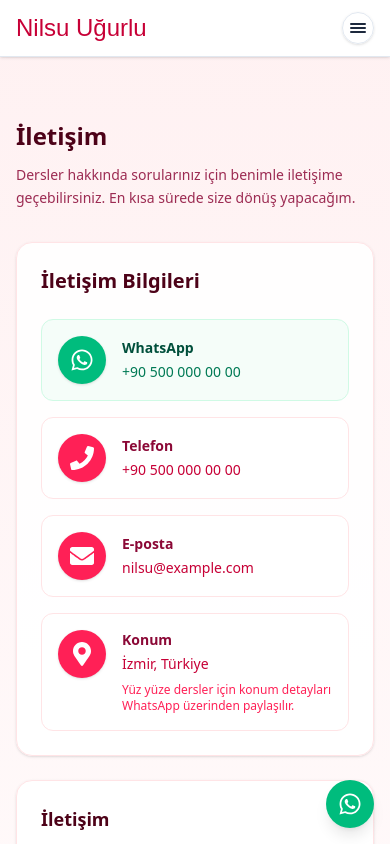
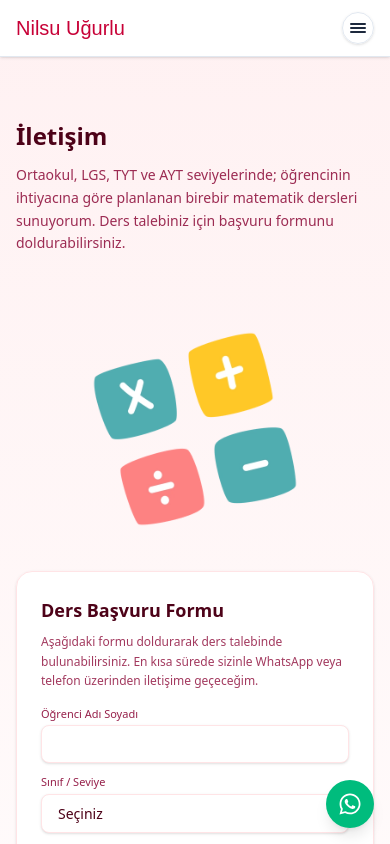
Before and after one commit to tegemenozyurek/nilsumat, a Next.js app: page /iletisim in a window 390 px wide. Shown: the top 844 px of the page. Built offline with nearby package versions, Linux system fonts and the light colour scheme; a web font is replaced by a local one.

Commit message:
Refactor DerslerPage to implement a redirect to the IletisimPage. Updated IletisimPage layout for improved clarity and responsiveness, including the addition of an image illustration and restructuring of the contact information section.

```diff
--- a/app/dersler/page.tsx
+++ b/app/dersler/page.tsx
@@ -1,57 +1,6 @@
-"use client";
+import { redirect } from "next/navigation";
 
-import Image from "next/image";
-import { Header } from "@/components/Header";
-import { LessonApplicationForm } from "@/components/LessonApplicationForm";
-import { FaWhatsapp } from "react-icons/fa";
-import iconsIllustration from "../icons.webp";
-
-export default function DerslerPage() {
-  return (
-    <>
-      <Header />
-      <main className="min-h-screen bg-gradient-to-b from-rose-50 to-white pb-16 pt-20">
-        <section className="mx-auto mt-10 max-w-6xl px-4 md:mt-14 md:px-8">
-          <div className="grid gap-8 lg:grid-cols-2 lg:items-start lg:gap-10">
-            <div className="lg:pr-4">
-              <h1 className="text-2xl font-semibold text-rose-950 md:text-3xl">
-                Dersler
-              </h1>
-              <p className="mt-3 text-sm leading-relaxed text-rose-900/85 md:text-base">
-                Ortaokul, LGS, TYT ve AYT seviyelerinde; öğrencinin ihtiyacına
-                göre planlanan birebir matematik dersleri sunuyorum. Ders
-                talebiniz için başvuru formunu doldurabilirsiniz.
-              </p>
-              <div className="mx-auto mt-16 w-full max-w-[220px] sm:mt-20 sm:max-w-[260px]">
-                <Image
-                  src={iconsIllustration}
-                  alt="Matematik dersleri görseli"
-                  className="h-auto w-full"
-                  sizes="(max-width: 640px) 220px, 260px"
-                />
-              </div>
-            </div>
-            <LessonApplicationForm />
-          </div>
-        </section>
-
-        {/* Sabit WhatsApp butonu */}
-        <a
-          href="https://wa.me/905000000000"
-          target="_blank"
-          rel="noreferrer"
-          aria-label="WhatsApp üzerinden mesaj gönder"
-          className="fixed bottom-4 right-4 z-40 flex h-12 w-12 items-center justify-center rounded-full bg-emerald-500 text-white shadow-lg transition hover:bg-emerald-600 md:bottom-6 md:right-6"
-        >
-          <FaWhatsapp className="h-6 w-6" />
-        </a>
-      </main>
-
-      <footer className="border-t border-slate-200 bg-white/95">
-        <div className="mx-auto flex max-w-6xl items-center justify-center px-4 py-4 text-[11px] text-slate-600 md:px-8">
-          © 2026 Nilsu Uğurlu • Matematik Öğretmeni
-        </div>
-      </footer>
-    </>
-  );
+/** Eski adres; kalıcı yönlendirme */
+export default function DerslerRedirectPage() {
+  redirect("/iletisim");
 }
--- a/app/iletisim/page.tsx
+++ b/app/iletisim/page.tsx
@@ -1,116 +1,40 @@
 "use client";
 
+import Image from "next/image";
 import { Header } from "@/components/Header";
 import { LessonApplicationForm } from "@/components/LessonApplicationForm";
-import { FaWhatsapp, FaPhone, FaEnvelope, FaMapMarkerAlt } from "react-icons/fa";
+import { FaWhatsapp } from "react-icons/fa";
+import iconsIllustration from "../icons.webp";
 
 export default function IletisimPage() {
-
   return (
     <>
       <Header />
       <main className="min-h-screen bg-gradient-to-b from-rose-50 to-white pb-16 pt-20">
-        {/* Başlık ve açıklama */}
         <section className="mx-auto mt-10 max-w-6xl px-4 md:mt-14 md:px-8">
-          <h1 className="text-2xl font-semibold text-rose-950 md:text-3xl">
-            İletişim
-          </h1>
-          <p className="mt-3 text-sm leading-relaxed text-rose-900/85 md:text-base">
-            Dersler hakkında sorularınız için benimle iletişime geçebilirsiniz.
-            En kısa sürede size dönüş yapacağım.
-          </p>
-        </section>
-
-        {/* İletişim bilgileri */}
-        <section className="mx-auto mt-8 max-w-6xl px-4 md:mt-12 md:px-8">
-          <div className="grid gap-6 md:grid-cols-2 lg:gap-8">
-            {/* İletişim Bilgileri */}
-            <div className="rounded-2xl border border-rose-100 bg-white/95 p-6 shadow-sm md:p-8">
-              <h2 className="text-xl font-semibold text-rose-950 md:text-2xl">
-                İletişim Bilgileri
-              </h2>
-              <div className="mt-6 grid gap-4">
-                {/* WhatsApp */}
-                <a
-                  href="https://wa.me/905000000000"
-                  target="_blank"
-                  rel="noreferrer"
-                  className="flex items-center gap-4 rounded-xl border border-emerald-100 bg-emerald-50/50 p-4 transition hover:bg-emerald-50 hover:shadow-md"
-                >
-                  <div className="flex h-12 w-12 shrink-0 items-center justify-center rounded-full bg-emerald-500 text-white shadow-sm">
-                    <FaWhatsapp className="h-6 w-6" />
-                  </div>
-                  <div className="flex-1">
-                    <p className="text-sm font-semibold text-emerald-900 md:text-base">
-                      WhatsApp
-                    </p>
-                    <p className="mt-1 text-sm text-emerald-700 md:text-base">
-                      +90 500 000 00 00
-                    </p>
-                  </div>
-                </a>
-
-                {/* Telefon */}
-                <a
-                  href="tel:+905000000000"
-                  className="flex items-center gap-4 rounded-xl border border-rose-100 bg-white p-4 transition hover:bg-rose-50/50 hover:shadow-md"
-                >
-                  <div className="flex h-12 w-12 shrink-0 items-center justify-center rounded-full bg-rose-500 text-white shadow-sm">
-                    <FaPhone className="h-6 w-6" />
-                  </div>
-                  <div className="flex-1">
-                    <p className="text-sm font-semibold text-rose-900 md:text-base">
-                      Telefon
-                    </p>
-                    <p className="mt-1 text-sm text-rose-700 md:text-base">
-                      +90 500 000 00 00
-                    </p>
-                  </div>
-                </a>
-
-                {/* E-posta */}
-                <a
-                  href="mailto:nilsu@example.com"
-                  className="flex items-center gap-4 rounded-xl border border-rose-100 bg-white p-4 transition hover:bg-rose-50/50 hover:shadow-md"
-                >
-                  <div className="flex h-12 w-12 shrink-0 items-center justify-center rounded-full bg-rose-500 text-white shadow-sm">
-                    <FaEnvelope className="h-6 w-6" />
-                  </div>
-                  <div className="flex-1">
-                    <p className="text-sm font-semibold text-rose-900 md:text-base">
-                      E-posta
-                    </p>
-                    <p className="mt-1 text-sm text-rose-700 md:text-base">
-                      nilsu@example.com
-                    </p>
-                  </div>
-                </a>
-
-                {/* Konum */}
-                <div className="flex items-start gap-4 rounded-xl border border-rose-100 bg-white p-4">
-                  <div className="flex h-12 w-12 shrink-0 items-center justify-center rounded-full bg-rose-500 text-white shadow-sm">
-                    <FaMapMarkerAlt className="h-6 w-6" />
-                  </div>
-                  <div className="flex-1">
-                    <p className="text-sm font-semibold text-rose-900 md:text-base">
-                      Konum
-                    </p>
-                    <p className="mt-1 text-sm text-rose-700 md:text-base">
-                      İzmir, Türkiye
-                    </p>
-                    <p className="mt-2 text-xs text-rose-500 md:text-sm">
-                      Yüz yüze dersler için konum detayları WhatsApp üzerinden paylaşılır.
-                    </p>
-                  </div>
-                </div>
+          <div className="grid gap-8 lg:grid-cols-2 lg:items-start lg:gap-10">
+            <div className="lg:pr-4">
+              <h1 className="text-2xl font-semibold text-rose-950 md:text-3xl">
+                İletişim
+              </h1>
+              <p className="mt-3 text-sm leading-relaxed text-rose-900/85 md:text-base">
+                Ortaokul, LGS, TYT ve AYT seviyelerinde; öğrencinin ihtiyacına
+                göre planlanan birebir matematik dersleri sunuyorum. Ders
+                talebiniz için başvuru formunu doldurabilirsiniz.
+              </p>
+              <div className="mx-auto mt-16 w-full max-w-[220px] sm:mt-20 sm:max-w-[260px]">
+                <Image
+                  src={iconsIllustration}
+                  alt="Matematik dersleri görseli"
+                  className="h-auto w-full"
+                  sizes="(max-width: 640px) 220px, 260px"
+                />
               </div>
             </div>
-
-            <LessonApplicationForm title="İletişim" />
+            <LessonApplicationForm />
           </div>
         </section>
 
-        {/* Sabit WhatsApp butonu */}
         <a
           href="https://wa.me/905000000000"
           target="_blank"
--- a/components/Header.tsx
+++ b/components/Header.tsx
@@ -46,10 +46,10 @@ export function Header() {
     <header className="fixed top-0 z-30 w-full border-b border-slate-200 bg-white/95 backdrop-blur-sm shadow-sm">
       <div className="flex w-full items-center px-4 py-3 md:px-6 lg:px-10">
         {/* Sol: Logo / İsim (en solda) */}
-        <div className="flex flex-1 justify-start">
+        <div className="flex flex-initial justify-start md:flex-1">
           <Link
             href="/"
-            className="flex flex-col leading-tight"
+            className="leading-tight"
             onClick={(event) => {
               if (pathname === "/") {
                 event.preventDefault();
@@ -60,7 +60,7 @@ export function Header() {
             }}
           >
             <span
-              className="text-2xl font-normal text-rose-700"
+              className="text-xl font-normal text-rose-700 whitespace-nowrap sm:text-2xl"
               style={{ fontFamily: "var(--font-windsong)" }}
             >
               Nilsu Uğurlu
@@ -123,7 +123,7 @@ export function Header() {
         </nav>
 
         {/* Sağ: mobil burger */}
-        <div className="flex flex-1 items-center justify-end gap-2">
+        <div className="flex min-w-0 flex-1 items-center justify-end gap-2">
           {/* Mobil burger buton */}
           <button
             type="button"
--- a/components/LessonApplicationForm.tsx
+++ b/components/LessonApplicationForm.tsx
@@ -47,6 +47,7 @@ function setTurkishRequiredMessage(
 }
 
 type LessonApplicationFormProps = {
+  /** Varsayılan: Ders Başvuru Formu */
   title?: string;
 };
 
```
